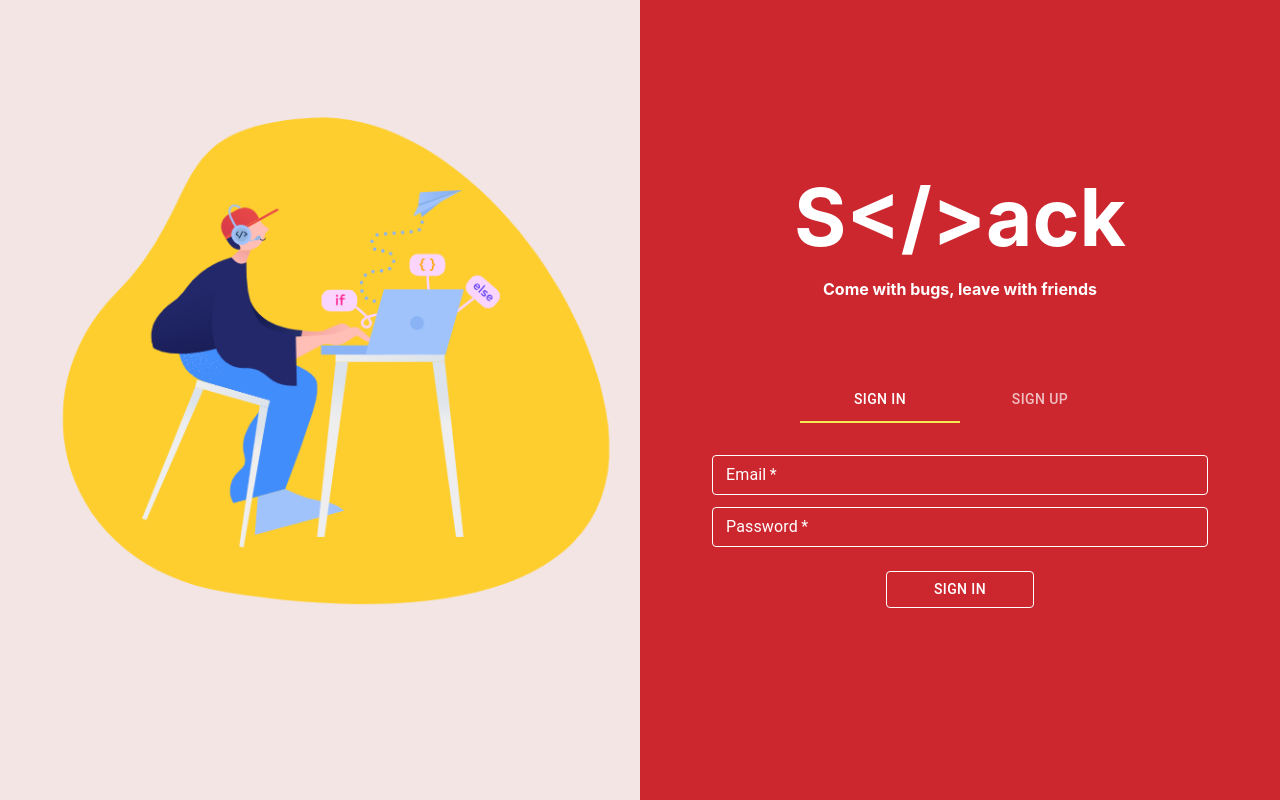
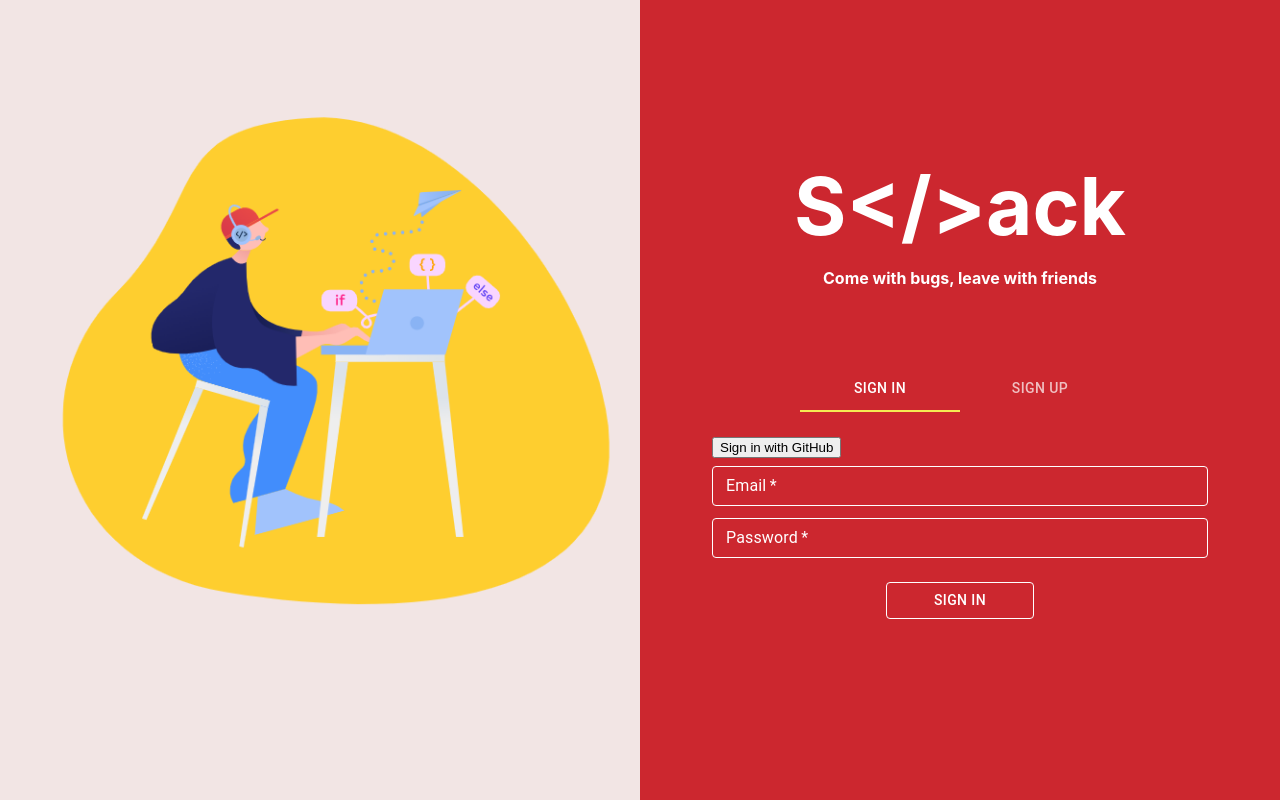
Before and after one commit to Pablo-Steven-Slack-Clone-Project/front-end, a React (Create React App) app in the folder front-end/: page / in a window 1280 px wide. Built offline with nearby package versions, Linux system fonts and the light colour scheme; no server answers.

Commit message:
added github authentication and photos

```diff
--- a/front-end/src/components/Login.js
+++ b/front-end/src/components/Login.js
@@ -4,6 +4,7 @@ import { makeStyles, styled } from "@material-ui/core/styles";
 import * as yup from "yup";
 import schema from "../utils/schema.js";
 import {useHistory} from 'react-router-dom'
+import firebase from "firebase/app";
 import fireApp from '../base'
 
 const useStyles = makeStyles({
@@ -80,7 +81,33 @@ const Login = () => {
         }
       }
 
+  const signInWithGithub = (e) => {
+    e.preventDefault()
+    const provider = new firebase.auth.GithubAuthProvider();
+
+    provider.setCustomParameters({
+      "redirect_uri": "https://slackcloners.vercel.app/chatroom"
+    })
+
+    firebase.auth().signInWithPopup(provider)
+    .then(res => {
+      const token = res.credential.accessToken //GitHub API token
+      console.log(token)
+      const user = res.user // signed-in user info
+      console.log(user);
+    })
+    .then(res => history.push("/chatroom"))
+    .catch(error => {
+      const errorCode = error.code
+      console.log(errorCode)
+      const errorMessage = error.message
+      console.log(errorMessage)
+    })
+  }
+
   return (
+    <>
+    <button onClick={signInWithGithub}>Sign in with GitHub</button>
     <form onSubmit={submitLogin}>
       <TextField
         name="email"
@@ -111,6 +138,7 @@ const Login = () => {
         Sign In
       </StyledButton>
     </form>
+    </>
   );
 };
 
--- a/front-end/src/components/MainChat.js
+++ b/front-end/src/components/MainChat.js
@@ -39,19 +39,19 @@ function ChatMessage(props) {
   const { text, uid, photoURL } = props.message;
   let photoHolder
   const messageClass = uid === useContext(AuthContext).currentUser.uid? 'sent' : 'received';
-  if(messageClass==='received')
-  {
-    photoHolder='https://avatars1.githubusercontent.com/u/51976194?s=460&u=44b1c04deb6995b58523c9192945fe1ca646fe6c&v=4'
-  }
-  else{
-    photoHolder='https://media-exp1.licdn.com/dms/image/C4D03AQE4tHxILDIRTA/profile-displayphoto-shrink_200_200/0?e=1610582400&v=beta&t=UqBSpNh_OnwIzDTX04QJTkoPFqqI7phAGy0SuzvsJSA'
-   }
+  // if(messageClass==='received')
+  // {
+  //   photoHolder='https://avatars1.githubusercontent.com/u/51976194?s=460&u=44b1c04deb6995b58523c9192945fe1ca646fe6c&v=4'
+  // }
+  // else{
+  //   photoHolder='https://media-exp1.licdn.com/dms/image/C4D03AQE4tHxILDIRTA/profile-displayphoto-shrink_200_200/0?e=1610582400&v=beta&t=UqBSpNh_OnwIzDTX04QJTkoPFqqI7phAGy0SuzvsJSA'
+  //  }
 
   return (<>
 
       <div className={`${messageClass}`}>
       <div className="icon" >
-      <img src={photoHolder} alt="stock" />
+      <img src={photoURL || "https://image.shutterstock.com/image-vector/profile-placeholder-image-gray-silhouette-260nw-1637863831.jpg" } alt="stock" />
       </div>
   <span className='text'>{text}</span>
 
--- a/front-end/src/components/MessageForm.js
+++ b/front-end/src/components/MessageForm.js
@@ -66,12 +66,13 @@ export default function MessageForm() {
   const handleSendMsg = async (e) =>{
     e.preventDefault()
 
-    const {uid} = currentUser
+    const {uid, photoURL} = currentUser
 
     await messagesRef.add({
       text:formValue,
       createdAt: firebase.firestore.FieldValue.serverTimestamp(),
-      uid
+      uid,
+      photoURL
     })
     setFormValue('');
   }
```
